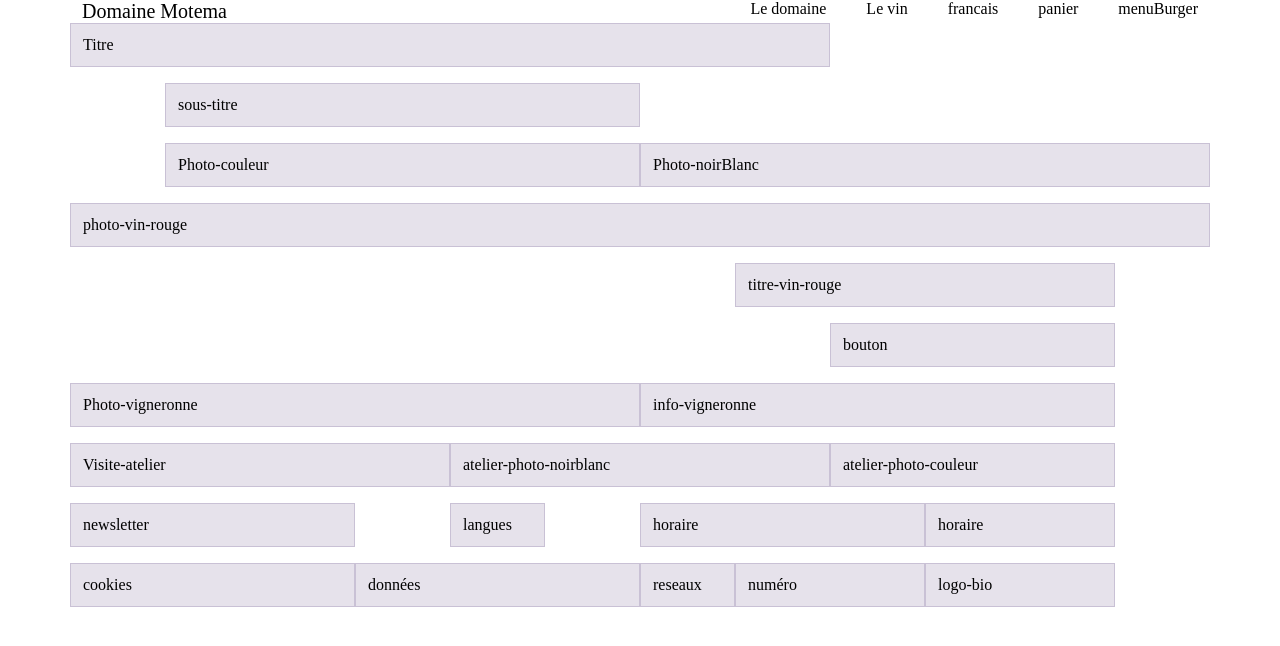
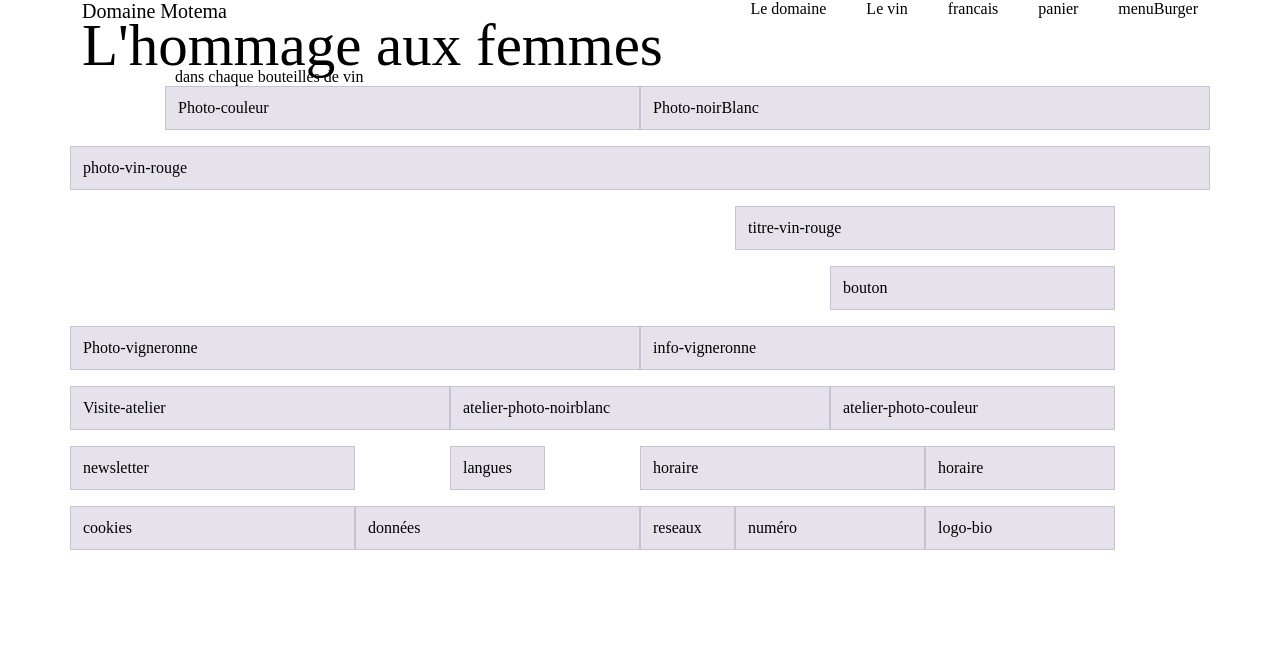
Before and after one commit to Paula-melol/IMD22-Projet-vin-PaulaMelo, a website built with Parcel: page src/index.html in a window 1280 px wide. Built offline with nearby package versions, Linux system fonts and the light colour scheme.

Commit message:
bannière

```diff
--- a/src/index.html
+++ b/src/index.html
@@ -20,12 +20,12 @@
         </div>
       </div>
 
-      <div class="row">
-        <div class="col-8">Titre</div>
+      <div class="banniere">
+        <div class="slogan1">L'hommage aux femmes</div>
       </div>
 
-      <div class="row">
-        <div class="col-5 offset-1">sous-titre</div>
+      <div class="banniere">
+        <div class="col-5 offset-1">dans chaque bouteilles de vin</div>
       </div>
 
       <div class="row">
--- a/src/scss/main.scss
+++ b/src/scss/main.scss
@@ -45,3 +45,13 @@ video {
   align-items: center;
   gap: 40px;
 }
+
+.slogan1 {
+  width: 736px;
+  color: var(--Noir, #000);
+  font-family: Switzer;
+  font-size: 59px;
+  font-style: normal;
+  font-weight: 500;
+  line-height: 45px;
+}
```
